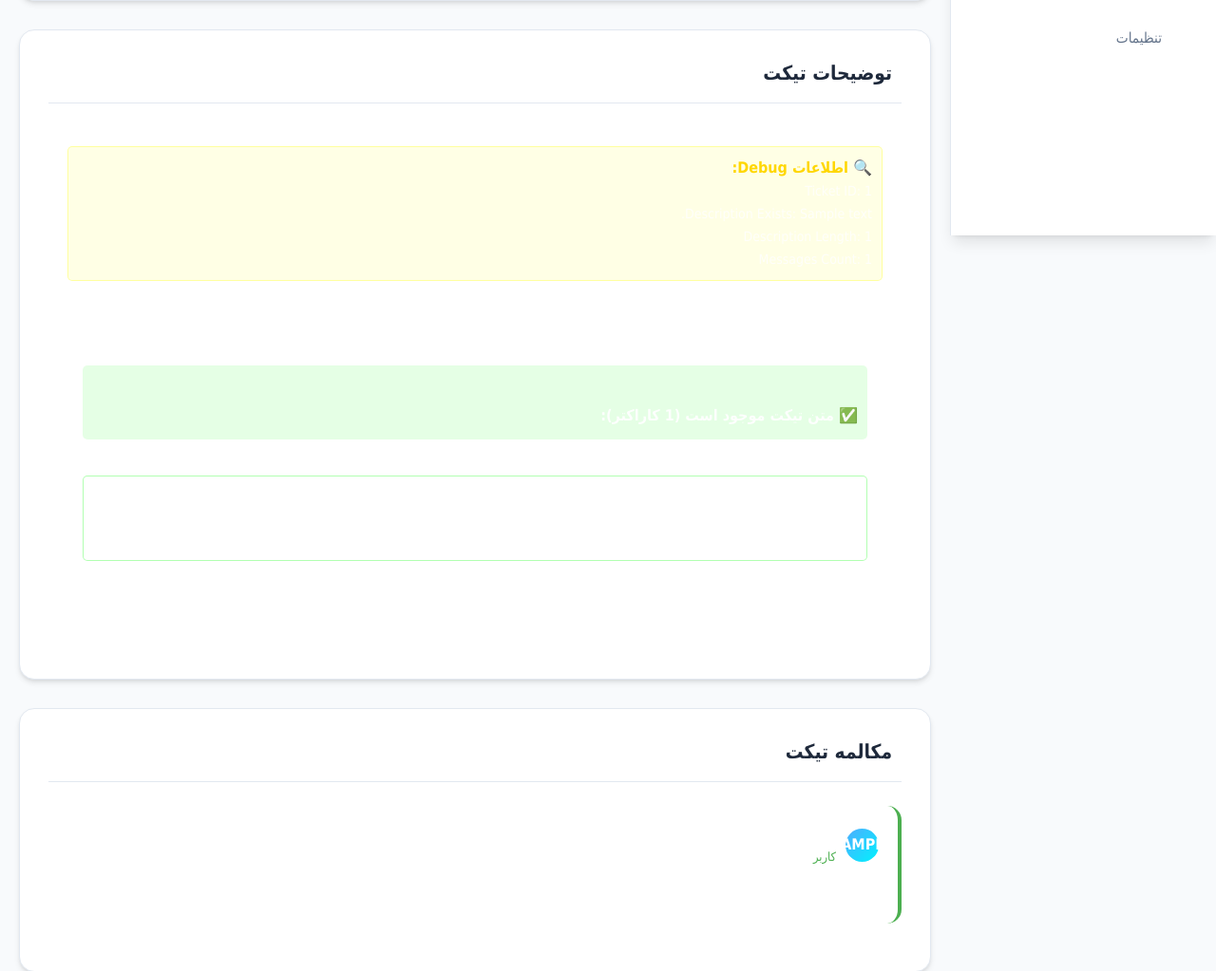
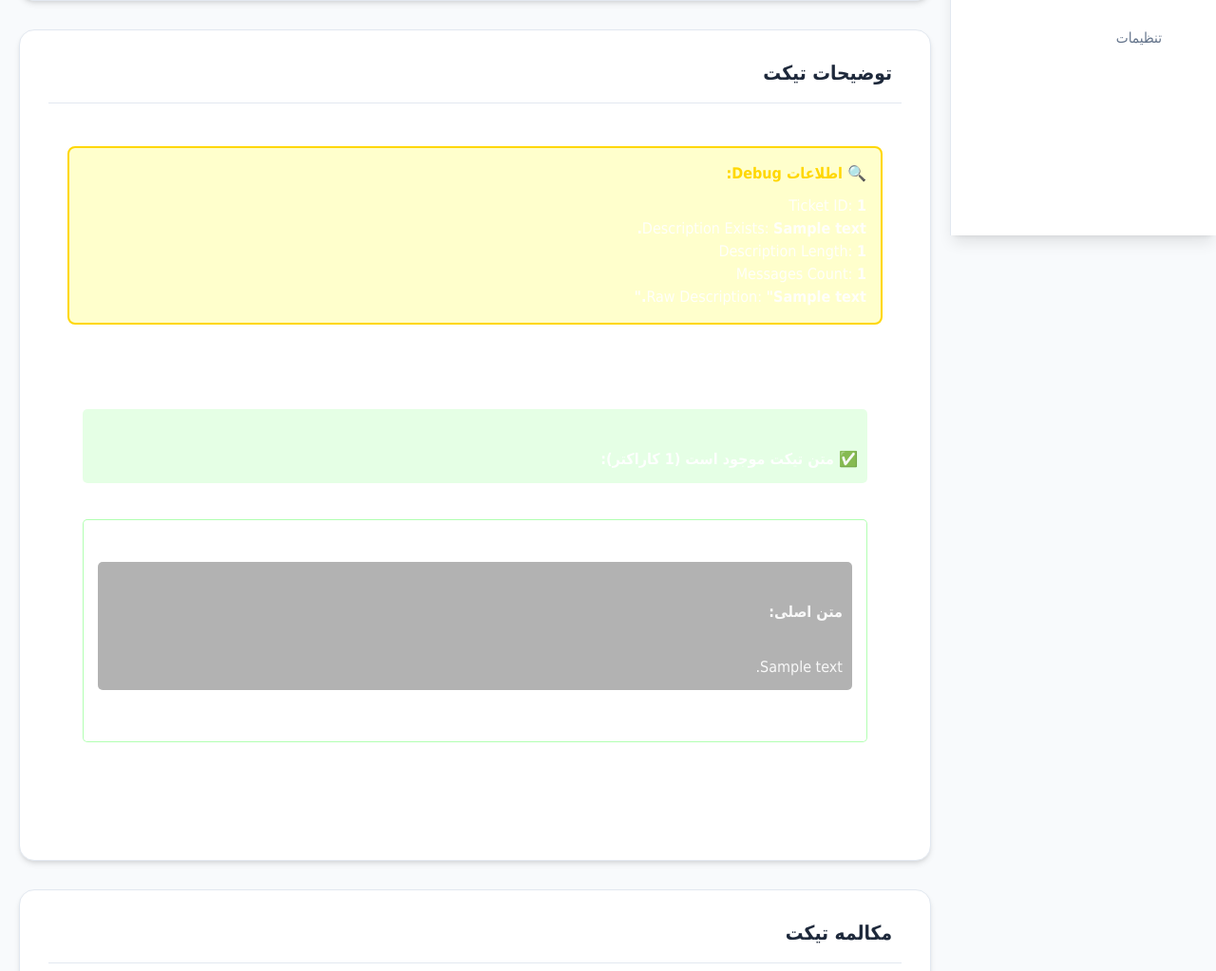
Before and after one commit to SaeedAghd/chidman, a Django app: template store_analysis/templates/store_analysis/admin/ticket_detail.html in a window 1280 px wide. Shown: the part 624-1647 px from the top of the page at 95% size. Run offline with Django 4.2, Linux system fonts and the light colour scheme; the template is opened without the code that fills it: most values are stand-ins (such as "Sample title", 1, 10 or a date in 2020); some libraries are stand-ins or nearby versions; some web fonts are replaced.

Commit message:
Fix: Enhanced debugging for ticket description - detect empty strings and whitespace

```diff
--- a/store_analysis/templates/store_analysis/admin/ticket_detail.html
+++ b/store_analysis/templates/store_analysis/admin/ticket_detail.html
@@ -146,28 +146,36 @@
     </div>
 
     <div style="background: rgba(255, 255, 255, 0.05); border-radius: 15px; padding: 20px;">
-        <!-- Debug Info -->
-        <div style="background: rgba(255, 255, 0, 0.1); padding: 10px; border-radius: 5px; margin-bottom: 15px; border: 1px solid rgba(255, 255, 0, 0.3);">
-            <strong style="color: #ffd700;">🔍 اطلاعات Debug:</strong><br>
-            <small style="color: rgba(255, 255, 255, 0.8);">
-                Ticket ID: {{ debug_info.ticket_id }}<br>
-                Description Exists: {{ debug_info.description_exists }}<br>
-                Description Length: {{ debug_info.description_length }}<br>
-                Messages Count: {{ debug_info.messages_count }}
-            </small>
+        <!-- Debug Info - Enhanced -->
+        <div style="background: rgba(255, 255, 0, 0.2); padding: 15px; border-radius: 8px; margin-bottom: 15px; border: 2px solid #ffd700;">
+            <strong style="color: #ffd700; font-size: 16px;">🔍 اطلاعات Debug:</strong><br>
+            <div style="color: rgba(255, 255, 255, 0.9); margin-top: 10px; font-family: monospace;">
+                <div>Ticket ID: <strong>{{ debug_info.ticket_id|default:"N/A" }}</strong></div>
+                <div>Description Exists: <strong>{{ debug_info.description_exists|default:"N/A" }}</strong></div>
+                <div>Description Length: <strong>{{ debug_info.description_length|default:"N/A" }}</strong></div>
+                <div>Messages Count: <strong>{{ debug_info.messages_count|default:"N/A" }}</strong></div>
+                <div>Raw Description: <strong>"{{ ticket.description|default:"EMPTY" }}"</strong></div>
+            </div>
         </div>
 
         <div style="color: rgba(255, 255, 255, 0.9); line-height: 1.8; white-space: pre-line; min-height: 50px; border: 1px solid rgba(255, 255, 255, 0.1); padding: 15px; border-radius: 8px;">
-            {% if ticket.description %}
+            {% if ticket.description and ticket.description.strip %}
                 <div style="background: rgba(0, 255, 0, 0.1); padding: 10px; border-radius: 5px; margin-bottom: 10px;">
                     <strong>✅ متن تیکت موجود است ({{ debug_info.description_length }} کاراکتر):</strong>
                 </div>
                 <div style="background: rgba(255, 255, 255, 0.05); padding: 15px; border-radius: 5px; border: 1px solid rgba(0, 255, 0, 0.3);">
-                    {{ ticket.description }}
+                    <div style="background: rgba(0, 0, 0, 0.3); padding: 10px; border-radius: 5px; margin-bottom: 10px;">
+                        <strong>متن اصلی:</strong><br>
+                        {{ ticket.description }}
+                    </div>
+                </div>
+            {% elif ticket.description %}
+                <div style="color: #ffa500; font-style: italic; background: rgba(255, 165, 0, 0.1); padding: 10px; border-radius: 5px;">
+                    ⚠️ متن تیکت خالی است! (فقط فاصله یا کاراکترهای نامرئی)
                 </div>
             {% else %}
                 <div style="color: #ff6b6b; font-style: italic; background: rgba(255, 107, 107, 0.1); padding: 10px; border-radius: 5px;">
-                    ⚠️ متن تیکت یافت نشد! (طول: {{ debug_info.description_length }})
+                    ⚠️ متن تیکت یافت نشد! (None یا خالی)
                 </div>
             {% endif %}
         </div>
```
